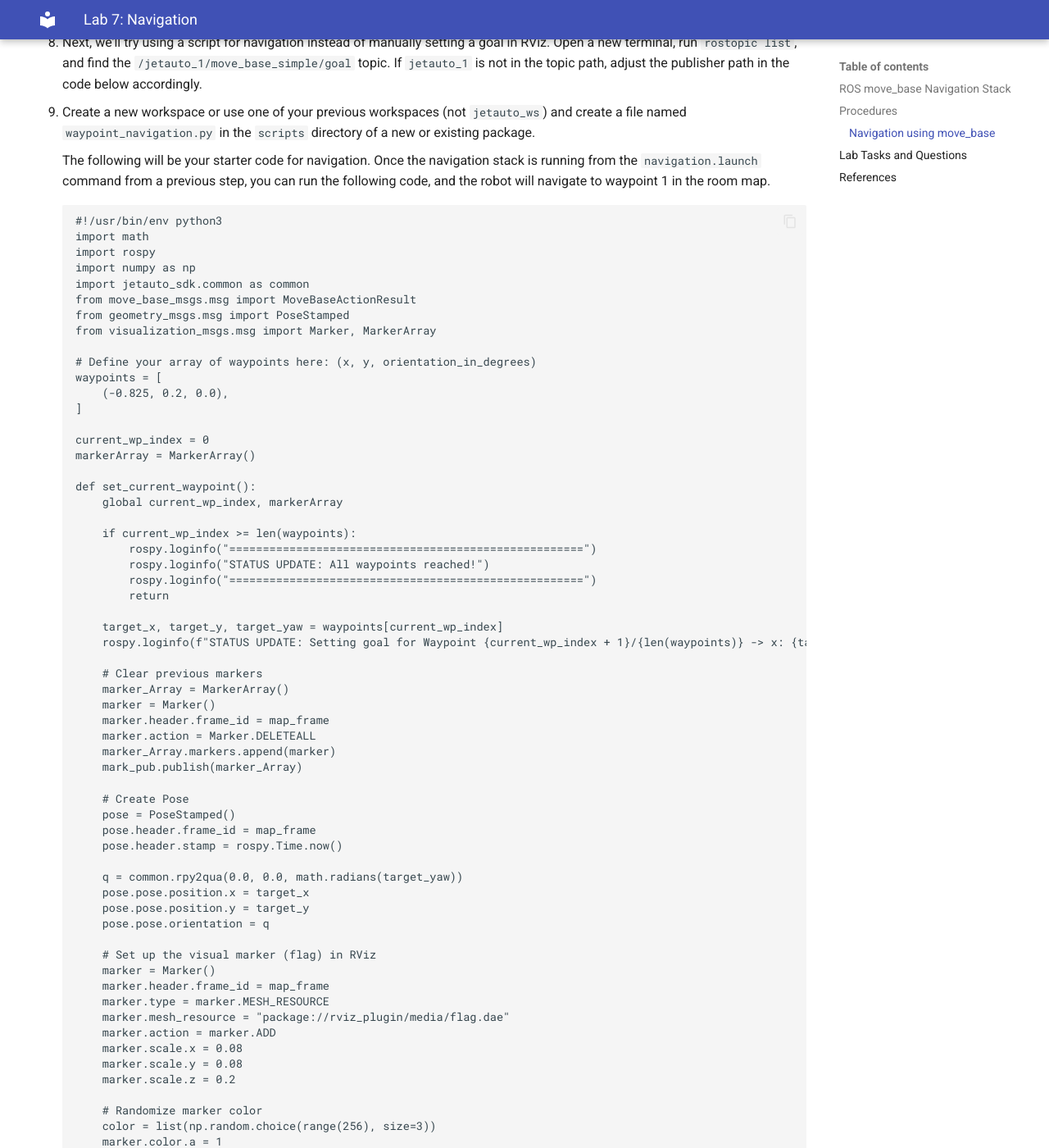
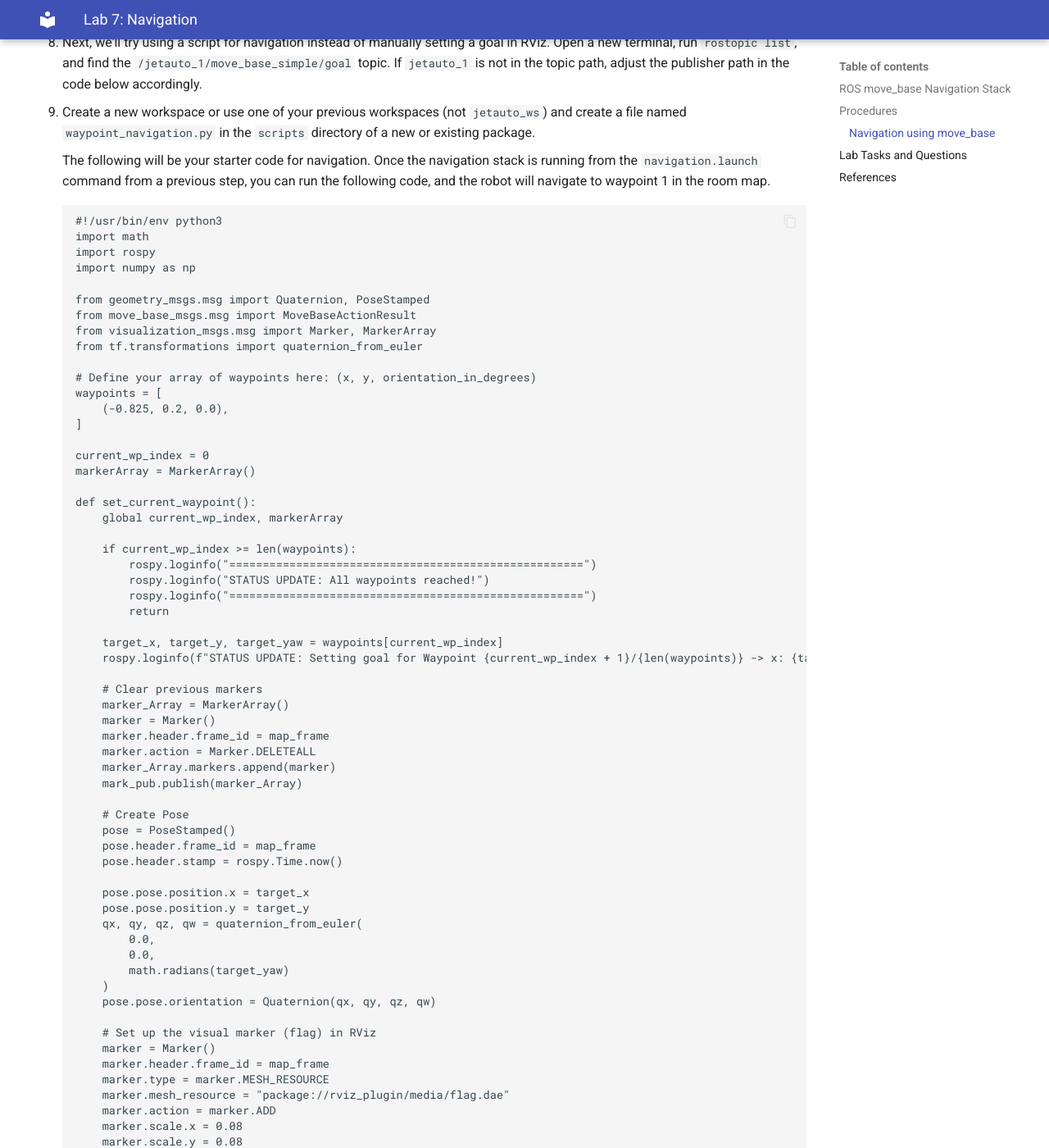
Before and after one commit to Seneca-BSA/Lab-Manual, an MkDocs documentation site: the page built from docs/AIG240/lab7.md, in a window 1280 px wide and 1400 px high, scrolled down 1588 px. Shown: the whole window at 82% size. Built offline with MkDocs 1.6.1 and Material for MkDocs 9.7.7, drawn with Linux system fonts in a browser that asks for light colours; some of the changed text lies outside the part shown.

Commit message:
updated aig240 lab7 to use tf.transformations instead of jetauto_sdk

```diff
--- a/docs/AIG240/lab7.md
+++ b/docs/AIG240/lab7.md
@@ -58,10 +58,11 @@ The `move_base` package is the central node of the ROS Navigation Stack, serving
         import math
         import rospy
         import numpy as np
-        import jetauto_sdk.common as common
+
+        from geometry_msgs.msg import Quaternion, PoseStamped
         from move_base_msgs.msg import MoveBaseActionResult
-        from geometry_msgs.msg import PoseStamped
         from visualization_msgs.msg import Marker, MarkerArray
+        from tf.transformations import quaternion_from_euler
 
         # Define your array of waypoints here: (x, y, orientation_in_degrees)
         waypoints = [
@@ -96,10 +97,15 @@ The `move_base` package is the central node of the ROS Navigation Stack, serving
             pose.header.frame_id = map_frame
             pose.header.stamp = rospy.Time.now()
 
-            q = common.rpy2qua(0.0, 0.0, math.radians(target_yaw))
             pose.pose.position.x = target_x
             pose.pose.position.y = target_y
-            pose.pose.orientation = q
+            qx, qy, qz, qw = quaternion_from_euler(
+                0.0,
+                0.0,
+                math.radians(target_yaw)
+            )
+            pose.pose.orientation = Quaternion(qx, qy, qz, qw)
+
 
             # Set up the visual marker (flag) in RViz
             marker = Marker()
```
